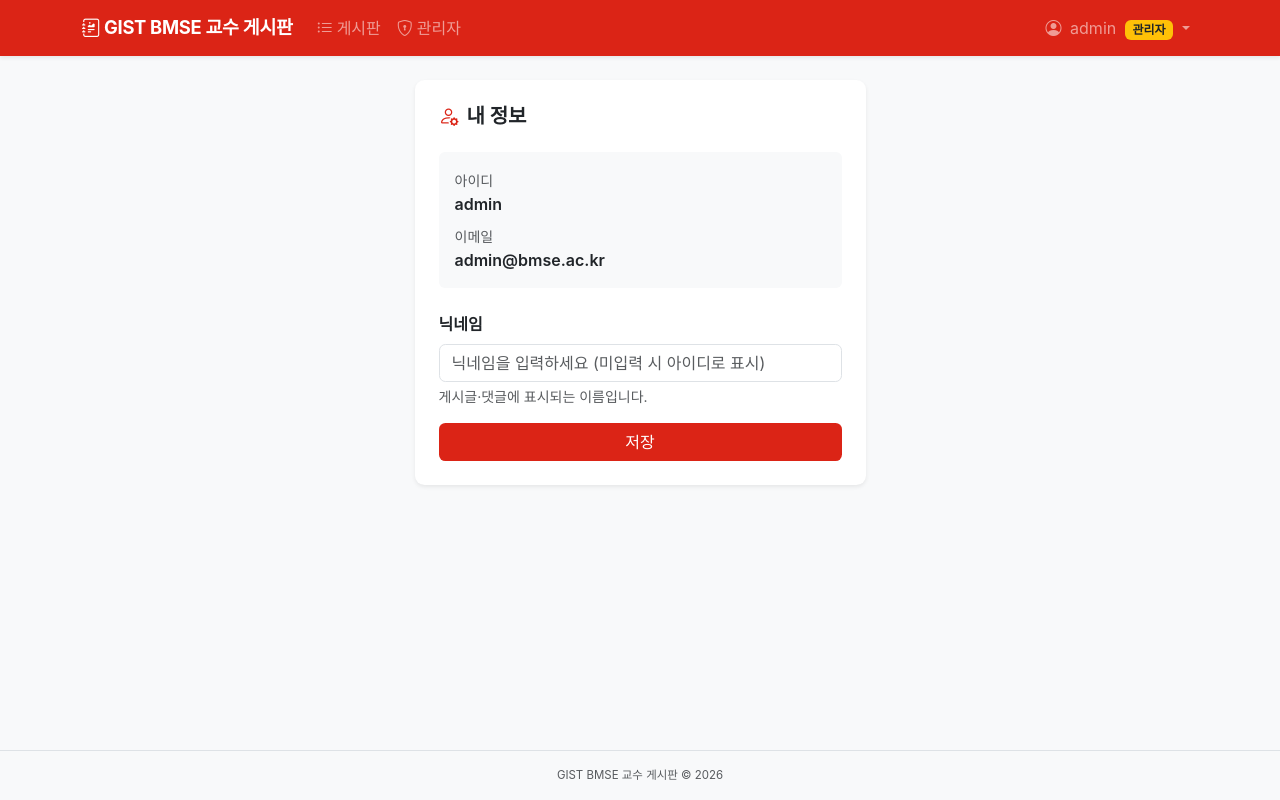
After one commit to biotae/bmse-bulletin-board, a Flask app: page /profile in a window 1280 px wide. The commit adds this page. Run offline with Flask 3, Linux system fonts and the light colour scheme; a user stored in the database is signed in.

Commit message:
닉네임 기능 추가: 내 정보 페이지, 작성자 표시 닉네임으로 변경

```diff
--- a/app.py
+++ b/app.py
@@ -500,6 +500,27 @@ def download_file(filename):
 
 
 # ---------------------------------------------------------------------------
+# Profile route
+# ---------------------------------------------------------------------------
+
+@app.route('/profile', methods=['GET', 'POST'])
+@login_required
+def profile():
+    if request.method == 'POST':
+        nickname = request.form.get('nickname', '').strip()
+        if nickname and User.query.filter(
+            User.nickname == nickname, User.id != current_user.id
+        ).first():
+            flash('이미 사용 중인 닉네임입니다.', 'danger')
+            return render_template('auth/profile.html')
+        current_user.nickname = nickname if nickname else None
+        db.session.commit()
+        flash('닉네임이 저장되었습니다.', 'success')
+        return redirect(url_for('profile'))
+    return render_template('auth/profile.html')
+
+
+# ---------------------------------------------------------------------------
 # Admin routes
 # ---------------------------------------------------------------------------
 
@@ -674,7 +695,7 @@ def api_posts_list(current_api_user):
         posts_data.append({
             'id': post.id,
             'title': post.title,
-            'author': post.author.username,
+            'author': post.author.display_name,
             'created_at': post.created_at.isoformat(),
             'view_count': post.view_count,
             'has_attachments': post.attachments.count() > 0,
@@ -707,7 +728,7 @@ def api_post_detail(current_api_user, post_id):
     comments = [{
         'id': c.id,
         'content': c.content,
-        'author': c.author.username,
+        'author': c.author.display_name,
         'created_at': c.created_at.isoformat(),
     } for c in post.comments.order_by(Comment.created_at.asc()).all()]
 
@@ -715,7 +736,7 @@ def api_post_detail(current_api_user, post_id):
         'id': post.id,
         'title': post.title,
         'content': post.content,
-        'author': post.author.username,
+        'author': post.author.display_name,
         'created_at': post.created_at.isoformat(),
         'updated_at': post.updated_at.isoformat(),
         'view_count': post.view_count,
--- a/models.py
+++ b/models.py
@@ -11,11 +11,16 @@ class User(UserMixin, db.Model):
 
     id = db.Column(db.Integer, primary_key=True)
     username = db.Column(db.String(80), unique=True, nullable=False)
+    nickname = db.Column(db.String(80), nullable=True)
     email = db.Column(db.String(120), unique=True, nullable=False)
     password_hash = db.Column(db.String(256), nullable=False)
     role = db.Column(db.String(20), nullable=False, default='member')  # 'admin' or 'member'
     is_active = db.Column(db.Boolean, nullable=False, default=False)
     created_at = db.Column(db.DateTime, nullable=False, default=datetime.utcnow)
+
+    @property
+    def display_name(self):
+        return self.nickname if self.nickname else self.username
 
     posts = db.relationship('Post', backref='author', lazy='dynamic', cascade='all, delete-orphan')
     comments = db.relationship('Comment', backref='author', lazy='dynamic', cascade='all, delete-orphan')
--- a/templates/admin/members.html
+++ b/templates/admin/members.html
@@ -29,6 +29,9 @@
           <tr {% if not member.is_active %}class="table-warning"{% endif %}>
             <td>
               <span class="fw-semibold">{{ member.username }}</span>
+              {% if member.nickname %}
+              <span class="text-muted small ms-1">({{ member.nickname }})</span>
+              {% endif %}
               {% if member.id == current_user.id %}
               <span class="badge bg-light text-secondary border ms-1 small">나</span>
               {% endif %}
--- /dev/null
+++ b/templates/auth/profile.html
@@ -0,0 +1,43 @@
+{% extends 'base.html' %}
+{% block title %}내 정보 - GIST BMSE 교수 게시판{% endblock %}
+
+{% block content %}
+<div class="row justify-content-center">
+  <div class="col-md-6 col-lg-5">
+    <div class="card shadow-sm border-0">
+      <div class="card-body p-4">
+        <h5 class="fw-bold mb-4">
+          <i class="bi bi-person-gear text-primary me-2"></i>내 정보
+        </h5>
+
+        <!-- 기본 정보 -->
+        <div class="mb-4 p-3 bg-light rounded">
+          <div class="mb-2">
+            <span class="text-muted small">아이디</span>
+            <div class="fw-semibold">{{ current_user.username }}</div>
+          </div>
+          <div>
+            <span class="text-muted small">이메일</span>
+            <div class="fw-semibold">{{ current_user.email }}</div>
+          </div>
+        </div>
+
+        <!-- 닉네임 설정 -->
+        <form method="POST">
+          <div class="mb-3">
+            <label for="nickname" class="form-label fw-semibold">닉네임</label>
+            <input type="text" class="form-control" id="nickname" name="nickname"
+                   placeholder="닉네임을 입력하세요 (미입력 시 아이디로 표시)"
+                   value="{{ current_user.nickname or '' }}"
+                   maxlength="80">
+            <div class="form-text">게시글·댓글에 표시되는 이름입니다.</div>
+          </div>
+          <div class="d-grid">
+            <button type="submit" class="btn btn-primary">저장</button>
+          </div>
+        </form>
+      </div>
+    </div>
+  </div>
+</div>
+{% endblock %}
--- a/templates/base.html
+++ b/templates/base.html
@@ -66,12 +66,18 @@
           <a class="nav-link dropdown-toggle" href="#" role="button"
              data-bs-toggle="dropdown" aria-expanded="false">
             <i class="bi bi-person-circle me-1"></i>
-            {{ current_user.username }}
+            {{ current_user.display_name }}
             {% if current_user.is_admin() %}
             <span class="badge bg-warning text-dark ms-1">관리자</span>
             {% endif %}
           </a>
           <ul class="dropdown-menu dropdown-menu-end">
+            <li>
+              <a class="dropdown-item" href="{{ url_for('profile') }}">
+                <i class="bi bi-person-gear me-1"></i>내 정보
+              </a>
+            </li>
+            <li><hr class="dropdown-divider"></li>
             <li>
               <a class="dropdown-item text-danger" href="{{ url_for('logout') }}">
                 <i class="bi bi-box-arrow-right me-1"></i>로그아웃
--- a/templates/board/detail.html
+++ b/templates/board/detail.html
@@ -15,7 +15,7 @@
   <div class="card-header bg-white border-bottom py-3">
     <h4 class="fw-bold mb-2">{{ post.title }}</h4>
     <div class="d-flex flex-wrap gap-3 text-muted small">
-      <span><i class="bi bi-person me-1"></i>{{ post.author.username }}</span>
+      <span><i class="bi bi-person me-1"></i>{{ post.author.display_name }}</span>
       <span><i class="bi bi-calendar3 me-1"></i>{{ post.created_at.strftime('%Y-%m-%d %H:%M') }}</span>
       {% if post.updated_at != post.created_at %}
       <span class="text-secondary">
@@ -85,7 +85,7 @@
         <div class="d-flex justify-content-between align-items-start">
           <div class="flex-grow-1">
             <div class="d-flex align-items-center gap-2 mb-1">
-              <span class="fw-semibold small">{{ comment.author.username }}</span>
+              <span class="fw-semibold small">{{ comment.author.display_name }}</span>
               <span class="text-muted small">{{ comment.created_at.strftime('%Y-%m-%d %H:%M') }}</span>
             </div>
             <p class="mb-0 comment-content">{{ comment.content | nl2br }}</p>
--- a/templates/board/list.html
+++ b/templates/board/list.html
@@ -49,14 +49,14 @@
               {% endif %}
               <!-- 모바일 서브텍스트 -->
               <div class="d-md-none text-muted mt-1 post-meta-mobile">
-                <span>{{ post.author.username }}</span>
+                <span>{{ post.author.display_name }}</span>
                 <span class="mx-1">·</span>
                 <span>{{ post.created_at.strftime('%m-%d') }}</span>
                 <span class="mx-1">·</span>
                 <span>조회 {{ post.view_count }}</span>
               </div>
             </td>
-            <td class="text-center small d-none d-md-table-cell">{{ post.author.username }}</td>
+            <td class="text-center small d-none d-md-table-cell">{{ post.author.display_name }}</td>
             <td class="text-center small text-muted d-none d-md-table-cell">
               {{ post.created_at.strftime('%Y-%m-%d') }}
             </td>
```
